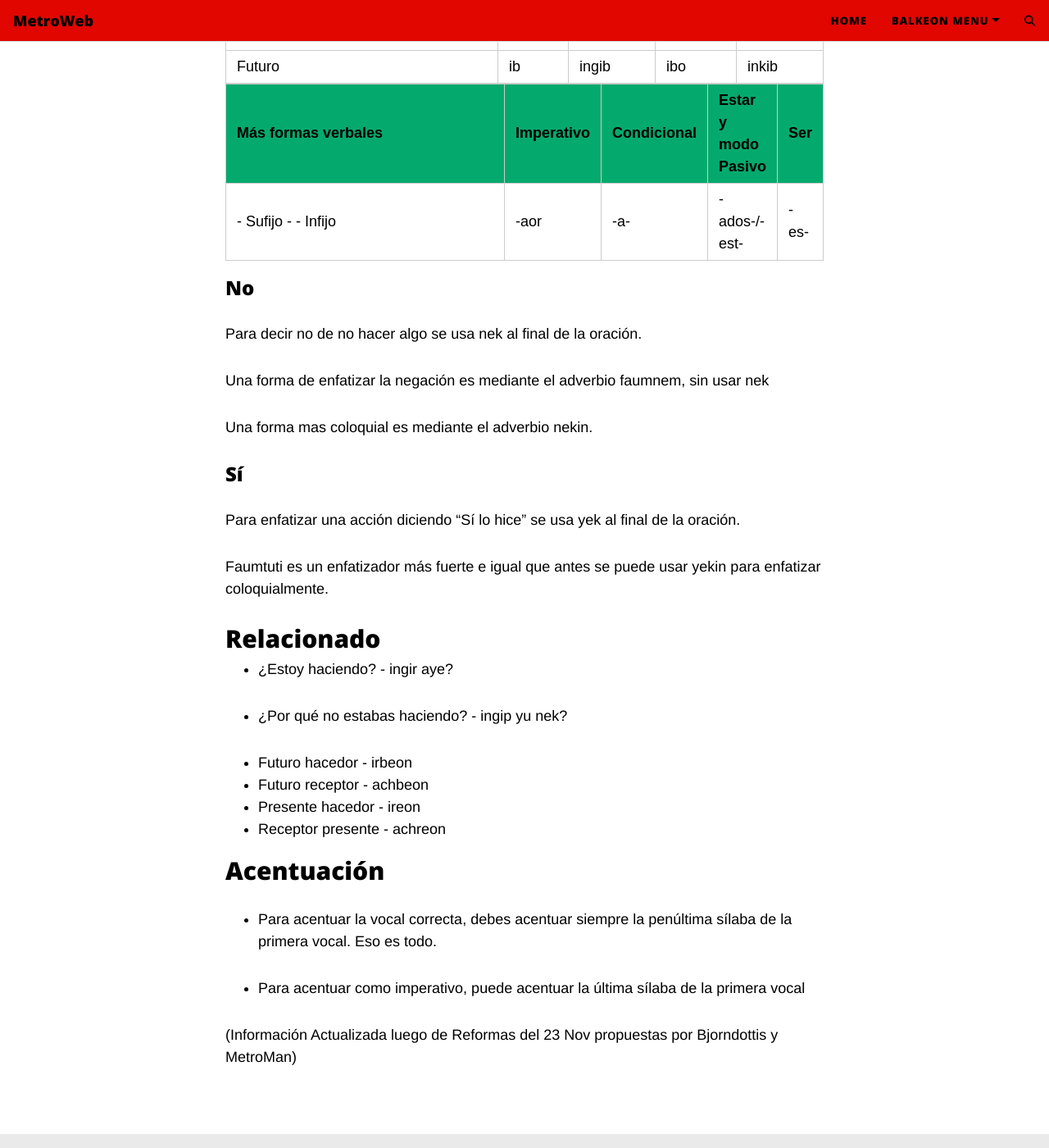
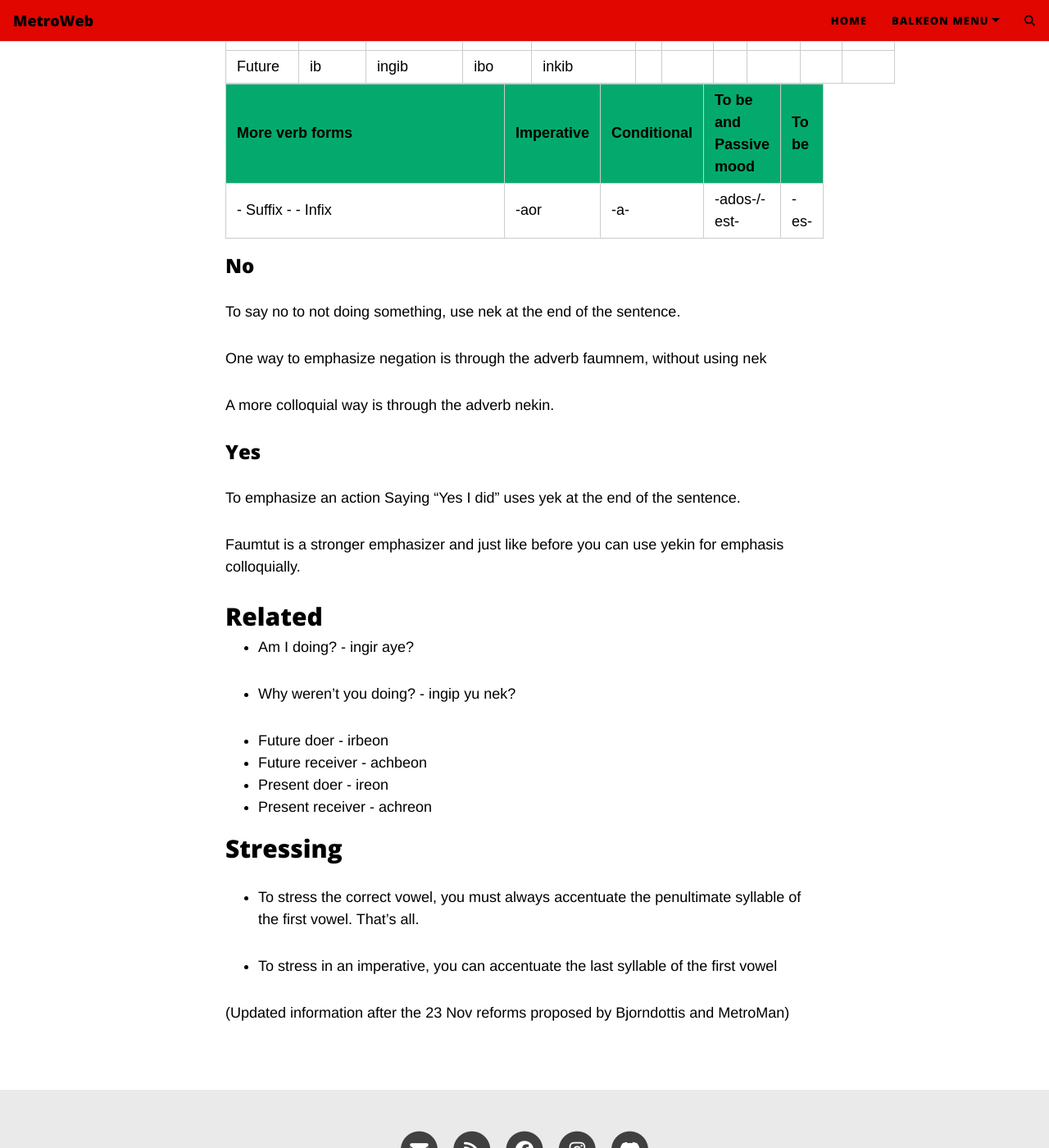
Before and after one commit to MetroManSR/MetroWeb1, a Jekyll site: the page built from balkeon/grammar/words.md, in a window 1280 px wide and 1400 px high, scrolled down 1163 px. Shown: the whole window at 82% size. Built offline with Jekyll 4.4.1, drawn with Linux system fonts in a browser that asks for light colours; our own code applies the rules of GitHub Pages for plain Markdown files; comment, search, counter and statistics services are not loaded; some of the changed text lies outside the part shown.

Commit message:
Updated words.md and matched with its Spanish Counterpart

```diff
--- a/balkeon/grammar/words.md
+++ b/balkeon/grammar/words.md
@@ -1,74 +1,73 @@
 <button class="button-82-pushable" role="button" onclick="history.back()">
-  <span class="button-82-shadow"></span>
-  <span class="button-82-edge"></span>
-  <span class="button-82-front text">
-  Volver
+ <span class="button-82-shadow"></span>
+ <span class="button-82-edge"></span>
+ <span class="button-82-front text">
+ Return
  </span> </button>
 
-📂 <button class="button-16" role="button" onclick="location.href='../../index'">Balkeon</button>/<button class="button-16" role="button" onclick="location.href='../index'">Gramática</button>
+📂 <button class="button-16" role="button" onclick="location.href='../../index'">Balkeon</button>/<button class="button-16" role= "button" onclick="location.href='../index'">Grammar</button>
 
-# Construcción de palabras
+# Word construction
 
-`[Raíz](id)(ado)(s)[género o tiempo]`
-- id = adjetivo
-- ado = inconstancia, estado a corto plazo
-- s = ser, estado a largo plazo
-- tense = verbo conjugable
+`[Root](id)(ado)(s)[gender or time]`
+- id = adjective
+- ado/est = inconstancy, short-term state
+- s= be, long-term state
+- tense = conjugable verb
 
-## Sufijos de género
-- on - Hombre
-- an - Mujer
-- en - Neutro (Poco usado)
-- aon - Hombre o Mujer
-- eon - Inanimado
-- u - Deductivo
-- s - Plural (va detrás de los sufijos de género)
+## Gender suffixes
+- on - Man
+- an - Woman
+- en - Neuter (rarely used)
+- aon - Man or Woman
+- eon - Inanimate
+- u - Deductive
+- s - Plural (comes after gender suffixes)
 
-## Sufijo de dativo
-- stan (lo quiero, aye bolir eostan)
+## Dative suffix
+- stan (I want it, aye bolir eostan)
 
-## Sufijos de tiempo gramatical
+## Time suffixes
 
-👉 El infinitivo de los verbos es `irian` y `ian`. El primer caso se usa en el Discurso Muy Formal y cuando el verbo no enlaza con ningún otro verbo, el segundo para el resto de los casos, especialmente cuando va junto a un verbo modal o auxiliar.
+👉 The infinitives of verbs are `irian` and `ian`. The first case is used In Very Formal Speech and when the verb is not linked to any other verb, the second verb is used for the rest of the cases, especially when it is linked to a modal or auxiliary verb.
 
-|          | Simple | Continuo | Perfecto | Perfecto Continuo |
-| -------- | ------ | -------- | -------- | ----------------- |
-| Pasado   | ip    | ingip   | ipo      | inkip            |
-| Presente | ir     | ingir     | iro      | inkir              |
-| Futuro   | ib    | ingib   | ibo      | inkib            |
+| | Simple | Continuous | Perfect | Perfect Continuous |
+| -- ------ | ------ | -------- | -------- | ----------------- | | Past | ip | ingip | ipo | inkip |
+| Present | to go | to ingir | to go | inkir |
+| Future | ib | ingib | ibo | inkib |
 
-| Más formas verbales   | Imperativo | Condicional | Estar y modo Pasivo | Ser   |
-| --------------------- | ---------- | ----------- | ------------------- | ----- |
-| \- Sufijo \- \- Infijo | \-aor      | \-a-        | \-ados-/\-est\-            | \-es- |
+| More verb forms | Imperative | Conditional | To be and Passive mood | To be |
+| --------- ------------ | ---------- | ----------- | -------------- ----- | ----- |
+| \- Suffix \- \- Infix | \-aor | \-a- | \-ados-/\-est\- | \-es- |
 
 ### No
 
-Para decir no de no hacer algo se usa nek al final de la oración.
+To say no to not doing something, use nek at the end of the sentence.
 
-Una forma de enfatizar la negación es mediante el adverbio faumnem, sin usar nek
+One way to emphasize negation is through the adverb faumnem, without using nek
 
-Una forma mas coloquial es mediante el adverbio nekin.
+A more colloquial way is through the adverb nekin.
 
-### Sí
+### Yes
 
-Para enfatizar una acción diciendo “Sí lo hice” se usa yek al final de la oración.
+To emphasize an action Saying “Yes I did” uses yek at the end of the sentence.
 
-Faumtuti es un enfatizador más fuerte e igual que antes se puede usar yekin para enfatizar coloquialmente.
+Faumtut is a stronger emphasizer and just like before you can use yekin for emphasis colloquially.
 
-## Relacionado
+## Related
 
-- ¿Estoy haciendo? - ingir aye?
-- ¿Por qué no estabas haciendo? - ingip yu nek?
+- Am I doing? - ingir aye?
+- Why weren't you doing? - ingip yu nek?
 
-- Futuro hacedor - irbeon
-- Futuro receptor - achbeon
-- Presente hacedor - ireon
-- Receptor presente - achreon
+- Future doer - irbeon
+- Future receiver - achbeon
+- Present doer - ireon
+- Present receiver - achreon
 
-## Acentuación
+## Stressing
 
-- Para acentuar la vocal correcta, debes acentuar siempre la penúltima sílaba de la primera vocal. Eso es todo.
+- To stress the correct vowel, you must always accentuate the penultimate syllable of the first vowel. That's all.
 
-- Para acentuar como imperativo, puede acentuar la última sílaba de la primera vocal
+- To stress in an imperative, you can accentuate the last syllable of the first vowel
 
-(Información Actualizada luego de Reformas del 23 Nov propuestas por Bjorndottis y MetroMan)
+(Updated information after the 23 Nov reforms proposed by Bjorndottis and MetroMan)
```
